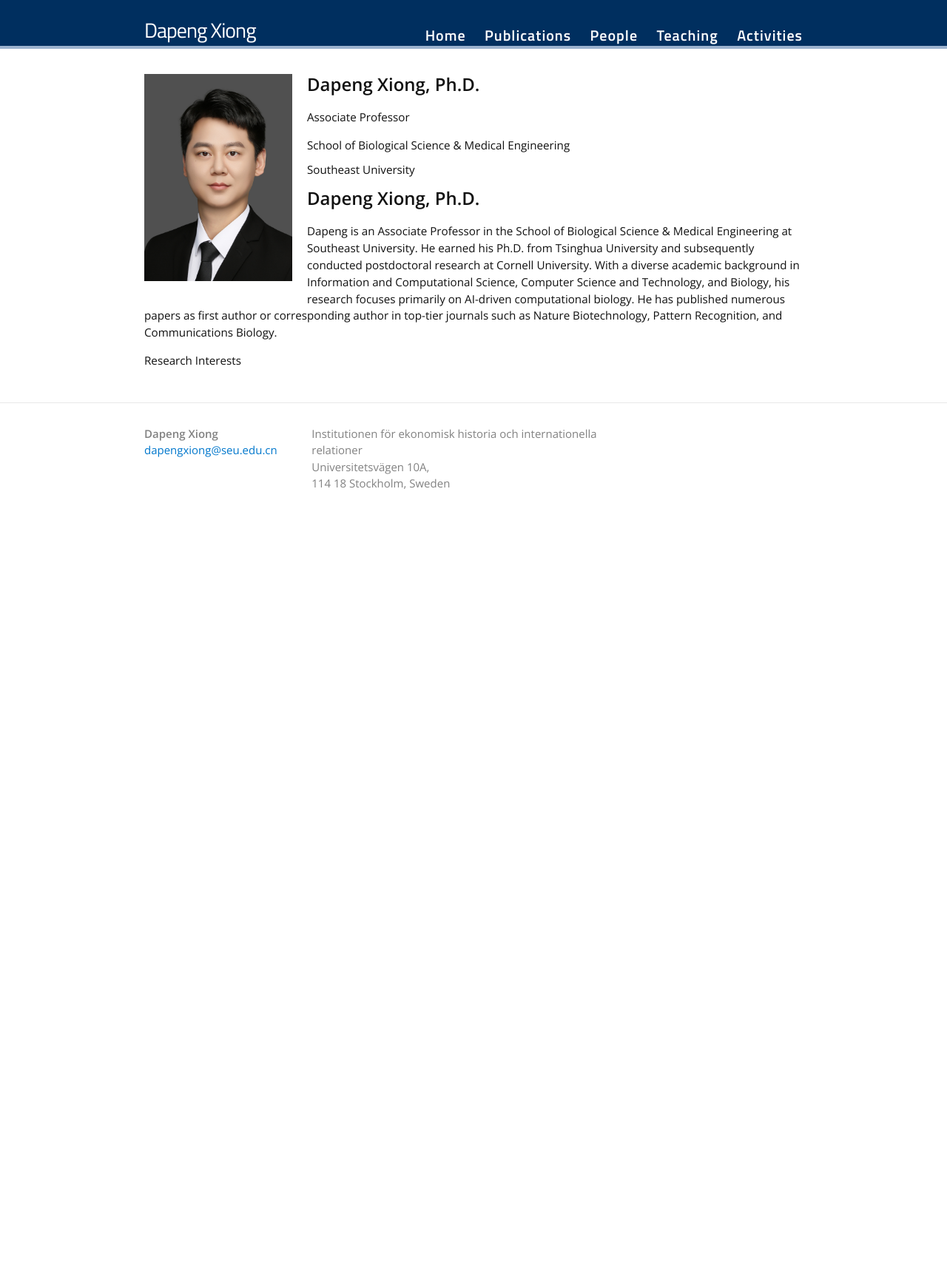
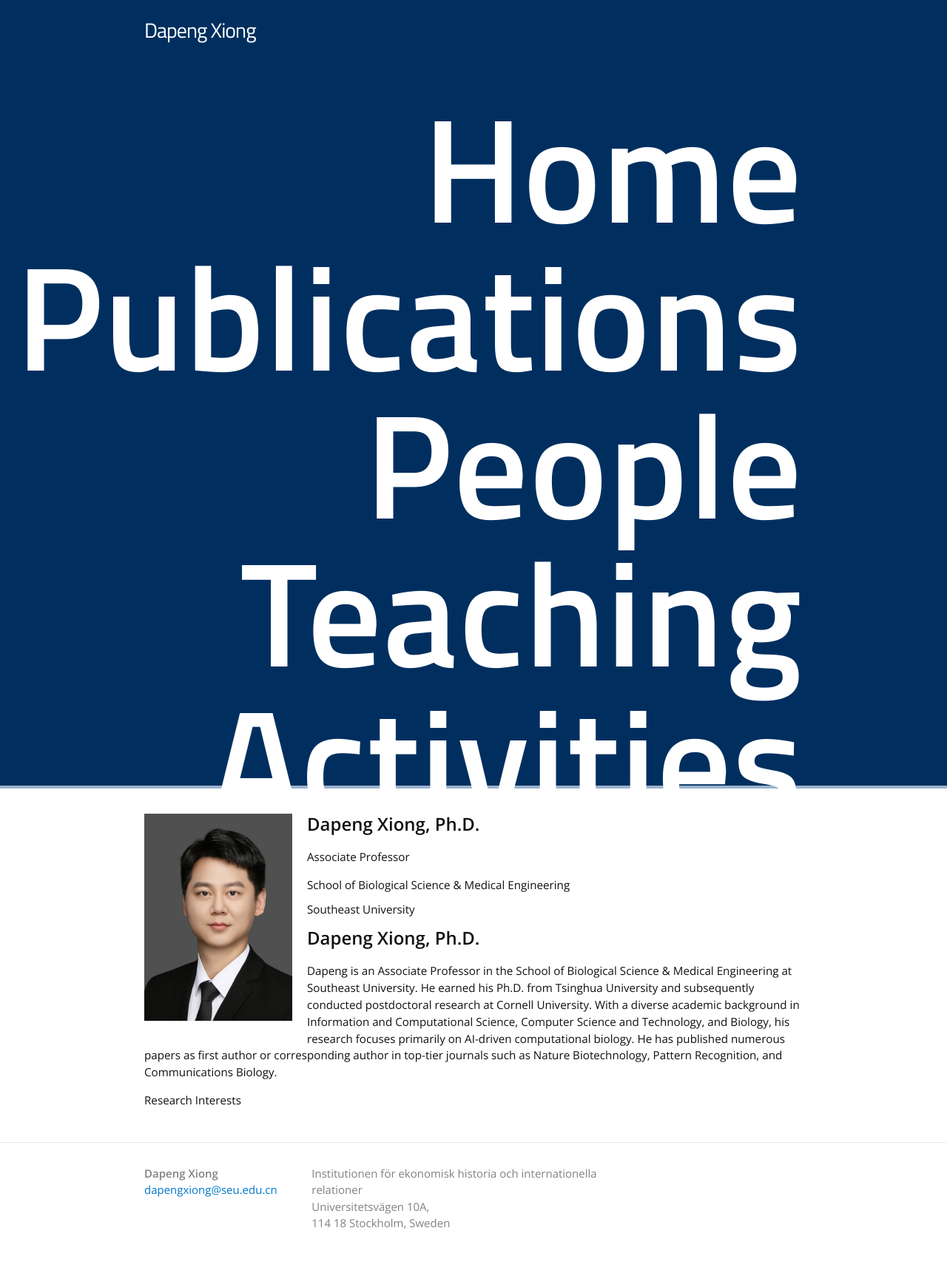
Before and after one commit to dapeng-xiong/dapeng-xiong.github.io, a Jekyll site: the page built from index.html, in a window 1280 px wide. Shown: the whole page at 74% size. Built offline with Jekyll 4.4.1, drawn with Linux system fonts in a browser that asks for light colours; nearby versions of some CDN libraries; some web fonts are replaced; before the commit the page ends 900 px from its top, so only the background shows below that.

Commit message:
Update _header.scss

```diff
--- a/_sass/_header.scss
+++ b/_sass/_header.scss
@@ -71,7 +71,7 @@
 	text-align: right;
 	float: right;
 	padding-top: 9px;
-	font-size: 20px;
+	font-size: 200px;
 	letter-spacing: 1px;
 	line-height: 1em;
 	font-weight: 600;
```
